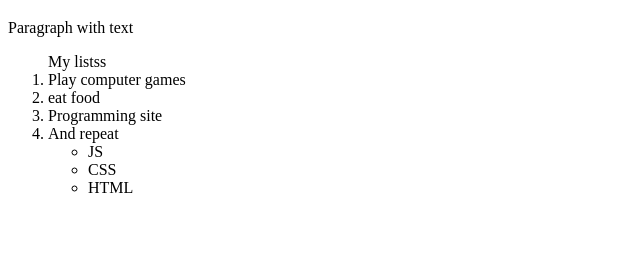
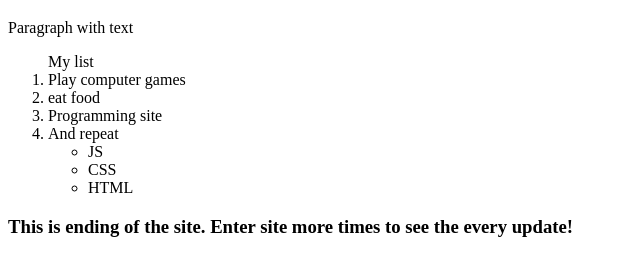
Before and after one commit to KonstantinKomend/Code_reposit, a plain HTML site: page index.html in a window 1280 px wide. Shown: the part 61-336 px from the top of the page, without its empty margins (0-640 px from the left). Drawn offline with Linux system fonts and the light colour scheme.

Commit message:
Update index.html
Добавил надписи, убрал ошибки

```diff
--- a/index.html
+++ b/index.html
@@ -6,7 +6,7 @@
 <div id="middle">
 <p>Paragraph with text</p>
 <ol>
-    My listss
+    My list
     <li>Play computer games</li>
     <li>eat food</li>
     <li>Programming site</li>
@@ -16,12 +16,10 @@
             <li>CSS</li>
             <li>HTML</li>
         </ul>
-
-
     </li>
 </ol>
 </div>
 
 <div id="end">
-
+<h3>This is ending of the site. Enter site more times to see the every update!</h3>
 </div>
```
